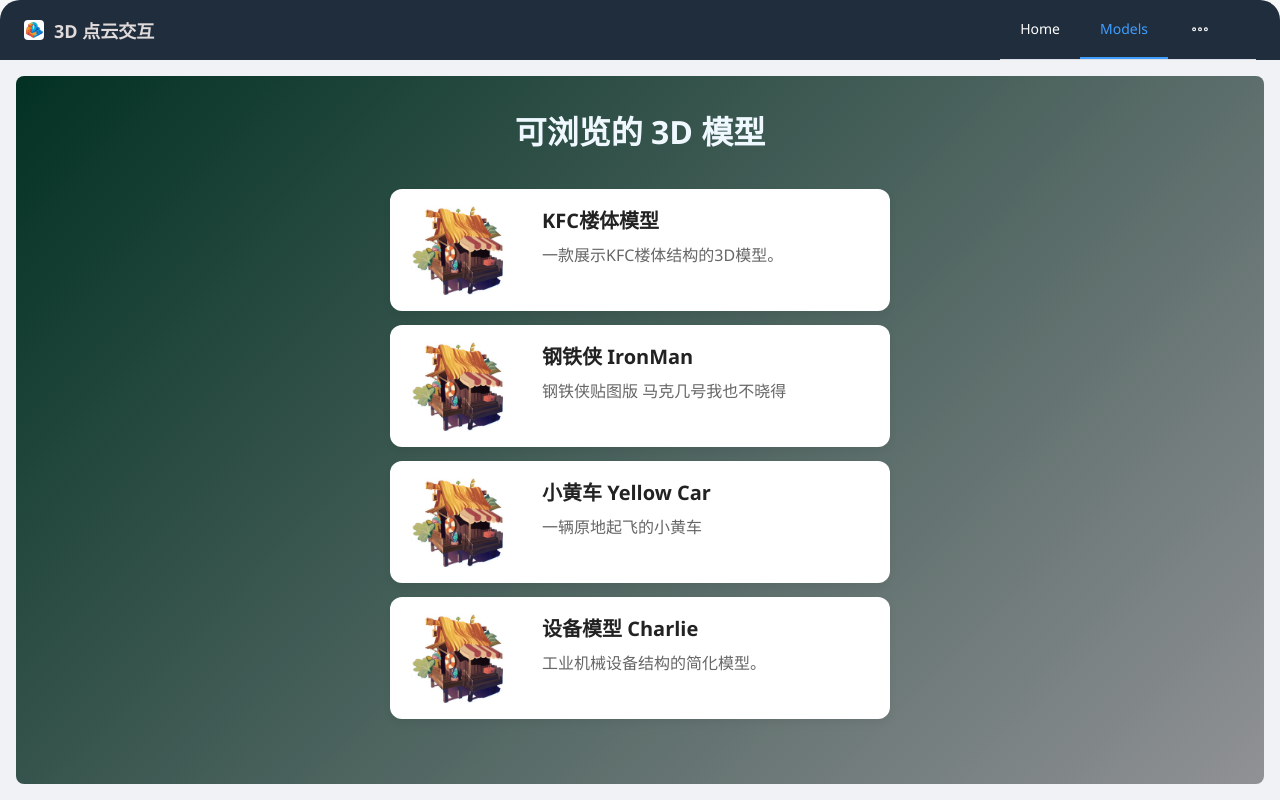
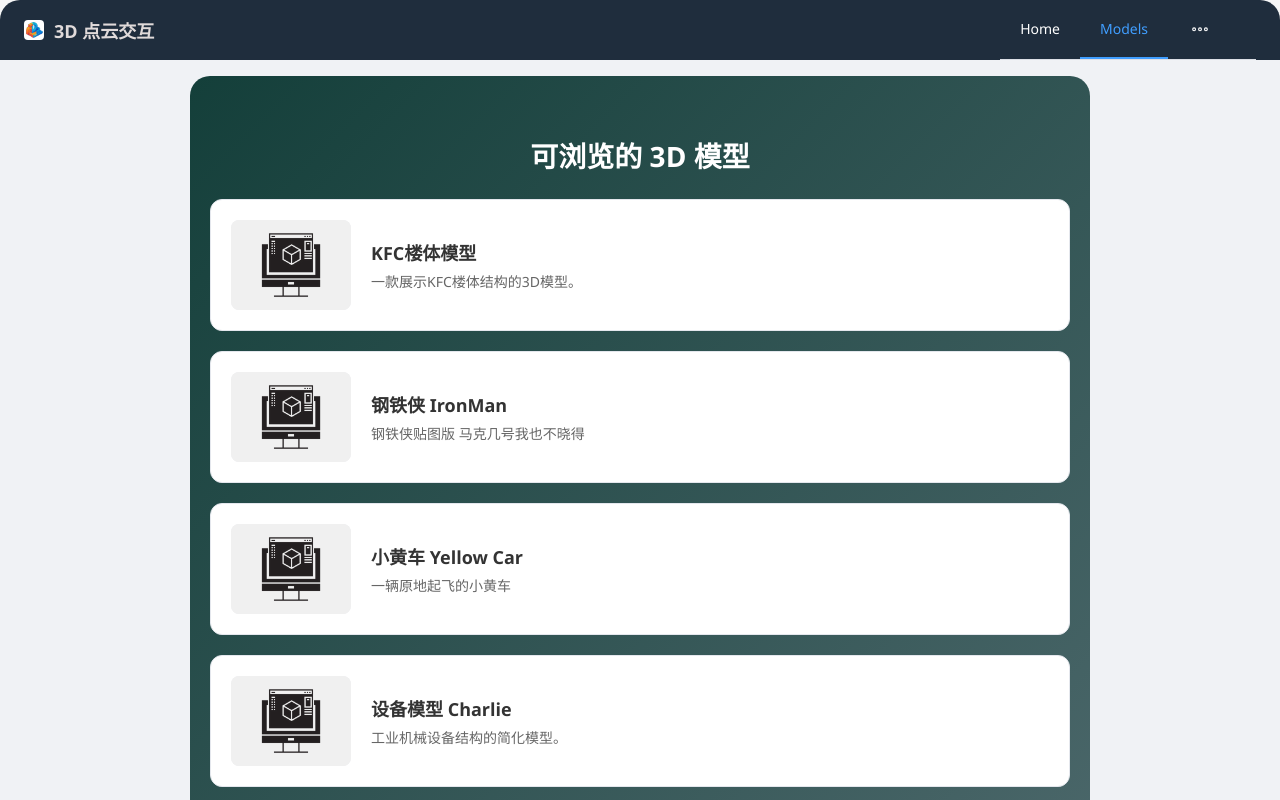
Before and after one commit to 191341025/model-viewer-3d, a Vue app: page /model-viewer-3d/models in a window 1280 px wide. Built offline with nearby package versions, Linux system fonts and the light colour scheme.

Commit message:
优化列表图片占位符

```diff
--- a/src/views/ModelList.vue
+++ b/src/views/ModelList.vue
@@ -1,94 +1,158 @@
 <template>
-    <div class="page-container model-list">
-      <h1 style="color: aliceblue;">可浏览的 3D 模型</h1>
-      <div class="model-card" v-for="(model, index) in models" :key="index" @click="handleClick(model)">
-        <img :src="model.image" alt="模型预览图" class="model-img" />
+  <div class="model-list-page">
+    <h1 class="page-title">可浏览的 3D 模型</h1>
+
+    <div class="model-list">
+      <el-card
+        class="model-card"
+        v-for="(model, index) in models"
+        :key="index"
+        shadow="hover"
+        @click="handleClick(model)"
+      >
+        <div class="model-content">
+          <!-- 若 image 存在则展示图片，否则显示 icon -->
+        <div class="model-thumb">
+          <img
+            v-if="model.image"
+            :src="model.image"
+            alt="预览图"
+            class="model-image"
+        />
+          <img
+            v-else
+            :src="model.placeholderImage"
+            alt="预览图"
+            class="model-image"
+          ></img>
+        </div>
           <div class="model-info">
-          <h2>{{ model.name }}</h2>
-          <p>{{ model.description }}</p>
+            <div class="model-name">{{ model.name }}</div>
+            <div class="model-desc">{{ model.description }}</div>
           </div>
+        </div>
+      </el-card>
     </div>
   </div>
 </template>
 
+
 <script setup>
-import router from '../router';
+  import router from '../router'
 
   const models = [
     {
       name: 'KFC楼体模型',
-    image: new URL('@/assets/images/model-alpha.png', import.meta.url).href,
+      image: '',
+      placeholderImage: new URL('@/assets/images/3d.png', import.meta.url).href,
       description: '一款展示KFC楼体结构的3D模型。',
       route: '/models/rocket'
     },
     {
       name: '钢铁侠 IronMan',
-    image: new URL('@/assets/images/model-alpha.png', import.meta.url).href,
+      image: '',
+      placeholderImage: new URL('@/assets/images/3d.png', import.meta.url).href,
       description: '钢铁侠贴图版 马克几号我也不晓得',
       route: '/models/ironman'
     },
     {
       name: '小黄车 Yellow Car',
-    image: new URL('@/assets/images/model-alpha.png', import.meta.url).href,
+      image: '',
+      placeholderImage: new URL('@/assets/images/3d.png', import.meta.url).href,
       description: '一辆原地起飞的小黄车',
       route: '/models/car'
     },
     {
       name: '设备模型 Charlie',
-    image: new URL('@/assets/images/model-alpha.png', import.meta.url).href,
+      image: '',
+      placeholderImage: new URL('@/assets/images/3d.png', import.meta.url).href,
       description: '工业机械设备结构的简化模型。',
-    route: '/models/device' // 预留
+      route: '/models/device'
     }
   ]
 
   function handleClick(model) {
-    // console.log(`点击了模型：${model.name}`)
-    if(model.route){
+    if (model.route) {
       router.push(model.route)
-    } else {
-      console.log('点击了模型：${model.name}')
     }
   }
+
 </script>
 
 <style scoped>
+  .model-list-page {
+    max-width: 900px;
+    margin: 0 auto;
+    padding: 40px 20px;
+    background: linear-gradient(135deg, #143f3a, #4b676a);
+    border-radius: 20px;
+    min-height: 100vh;
+  }
+
+  .page-title {
+    text-align: center;
+    font-size: 28px;
+    font-weight: bold;
+    margin-bottom: 24px;
+    color: #ffffff;
+  }
+
   .model-list {
-    border-radius: 8px;
     display: flex;
     flex-direction: column;
-    gap: 14px;
-    padding: 10px;
+    gap: 20px;
   }
 
   .model-card {
-    display: flex;
-    gap: 16px;
-    padding: 16px;
-    background: white;
     border-radius: 12px;
-    box-shadow: 0 4px 8px rgba(0,0,0,0.05);
+    transition: transform 0.2s ease;
     cursor: pointer;
-    transition: transform 0.2s ease;
-    min-width: 500px
   }
+
   .model-card:hover {
     transform: translateY(-4px);
   }
 
-  .model-img {
+  .model-content {
+    display: flex;
+    align-items: center;
+    gap: 20px;
+  }
+
+  .model-image {
     width: 120px;
     height: 90px;
-    object-fit: cover;
+    object-fit: contain; /* ⚠️ 从 cover 改为 contain */
     border-radius: 8px;
-    background: #ddd;
+    background-color: #f0f0f0;
+    padding: 6px; /* 给图片留出边距 */
   }
 
-  .model-info h2 {
-    font-size: 20px;
-    margin: 0 0 8px;
+  .model-info {
+    display: flex;
+    flex-direction: column;
+    gap: 6px;
   }
-  .model-info p {
-    margin: 0;
+
+  .model-name {
+    font-size: 18px;
+    font-weight: 600;
+    color: #333;
+  }
+
+  .model-desc {
     color: #666;
+    font-size: 14px;
   }
+  .model-thumb {
+  width: 120px;
+  height: 90px;
+  display: flex;
+  align-items: center;
+  justify-content: center;
+  background-color: #f0f2f5;
+  border-radius: 8px;
+}
+
+
 </style>
```
Also changed, not shown: src/assets/images/3d.png (added). Lines whose indentation alone changed are shown as unchanged.
